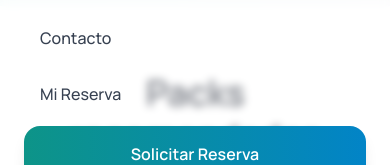
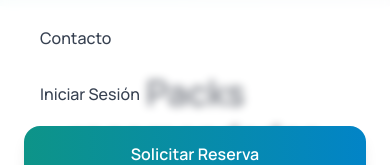
Before and after one commit to edugarciac/happyhub, a Next.js app: page /servicios in a window 390 px wide. Both pictures are taken after a click on the button "Toggle menu". Shown: the part 290-455 px from the top of the page. Built offline with nearby package versions, Linux system fonts and the light colour scheme.

Commit message:
Change user icon to link to login page
Co-Authored-By: Claude Sonnet 4.5 (1M context) <noreply@anthropic.com>

```diff
--- a/src/components/Header.tsx
+++ b/src/components/Header.tsx
@@ -64,8 +64,9 @@ export default function Header() {
               </Link>
             ))}
             <Link
-              href="/mi-reserva"
+              href="/login"
               className="text-gray-700 hover:text-primary-600 transition-colors p-2 rounded-xl hover:bg-primary-50 ml-2"
+              title="Iniciar sesión"
             >
               <User className="w-5 h-5" />
             </Link>
@@ -101,11 +102,11 @@ export default function Header() {
               </Link>
             ))}
             <Link
-              href="/mi-reserva"
+              href="/login"
               onClick={() => setIsMenuOpen(false)}
               className="block text-gray-700 hover:text-primary-600 font-medium transition-colors px-4 py-3 rounded-xl hover:bg-primary-50"
             >
-              Mi Reserva
+              Iniciar Sesión
             </Link>
             <Link
               href="/reservas"
```
